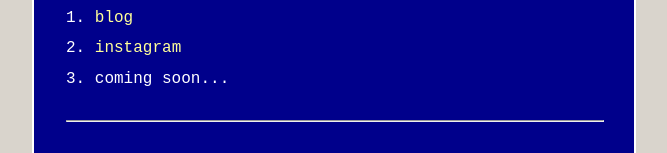
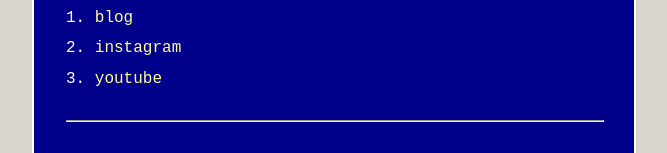
Before and after one commit to uljin/snjgnet, a plain HTML site: page index.html in a window 1280 px wide. Shown: the part 248-401 px from the top of the page, without its empty margins (306-973 px from the left). Drawn offline with Linux system fonts and the light colour scheme; a web font is replaced by a local one.

Commit message:
Update index.html

```diff
--- a/index.html
+++ b/index.html
@@ -32,7 +32,7 @@
           <li>0. <a href="https://unqualified.soonjeong.net">자격 없는 사이트</a></li>
           <li>1. <a href="https://blog.soonjeong.net">blog</a></li>
           <li>2. <a href="https://instagram.com/snjg._">instagram</a></li>
-          <li>3. coming soon...</li>
+          <li>3. <a href="https://www.youtube.com/@se8sd7ld5h">youtube</a></li>
         </ul>
         <hr />
         <p class="intro">
```
